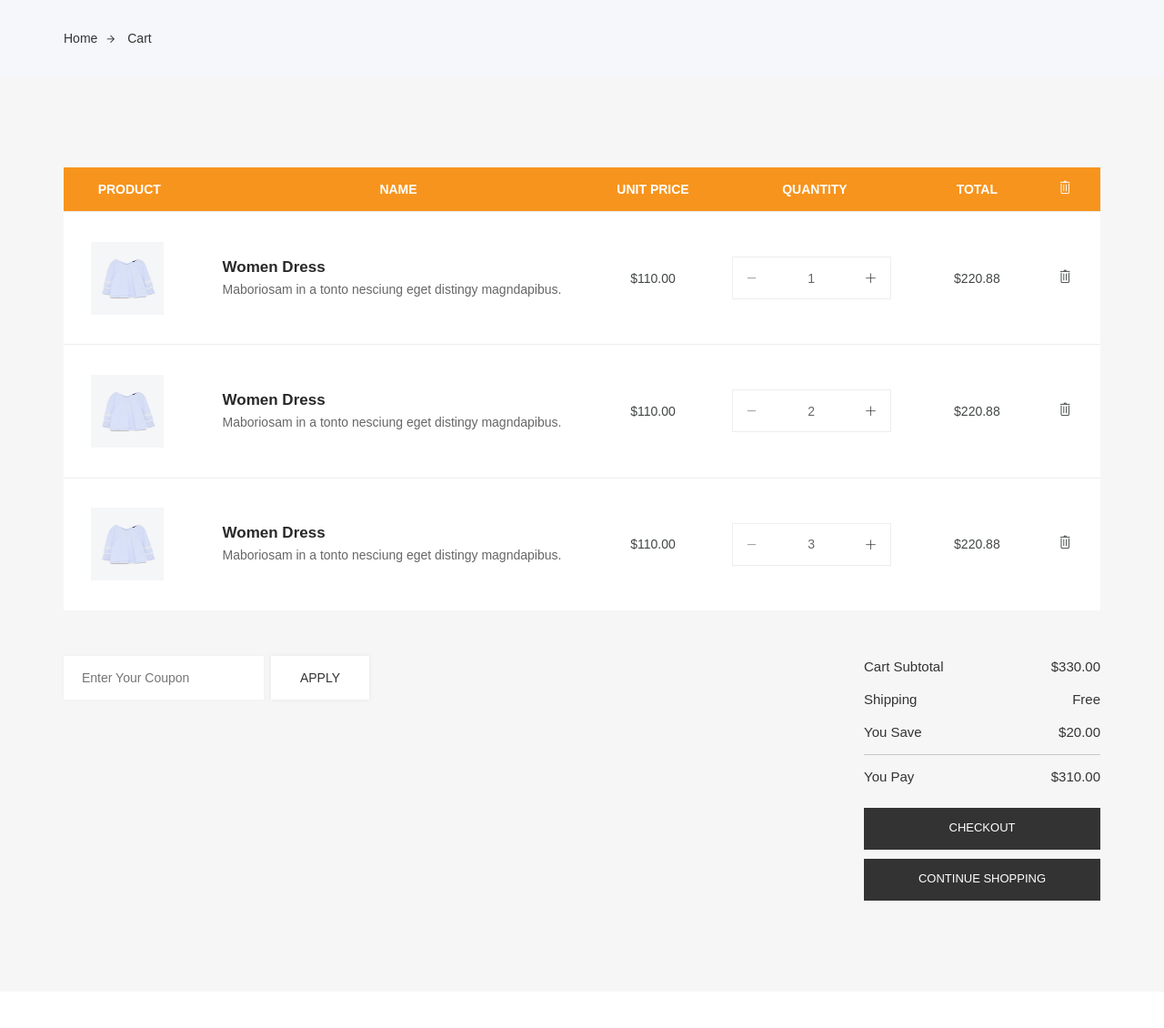
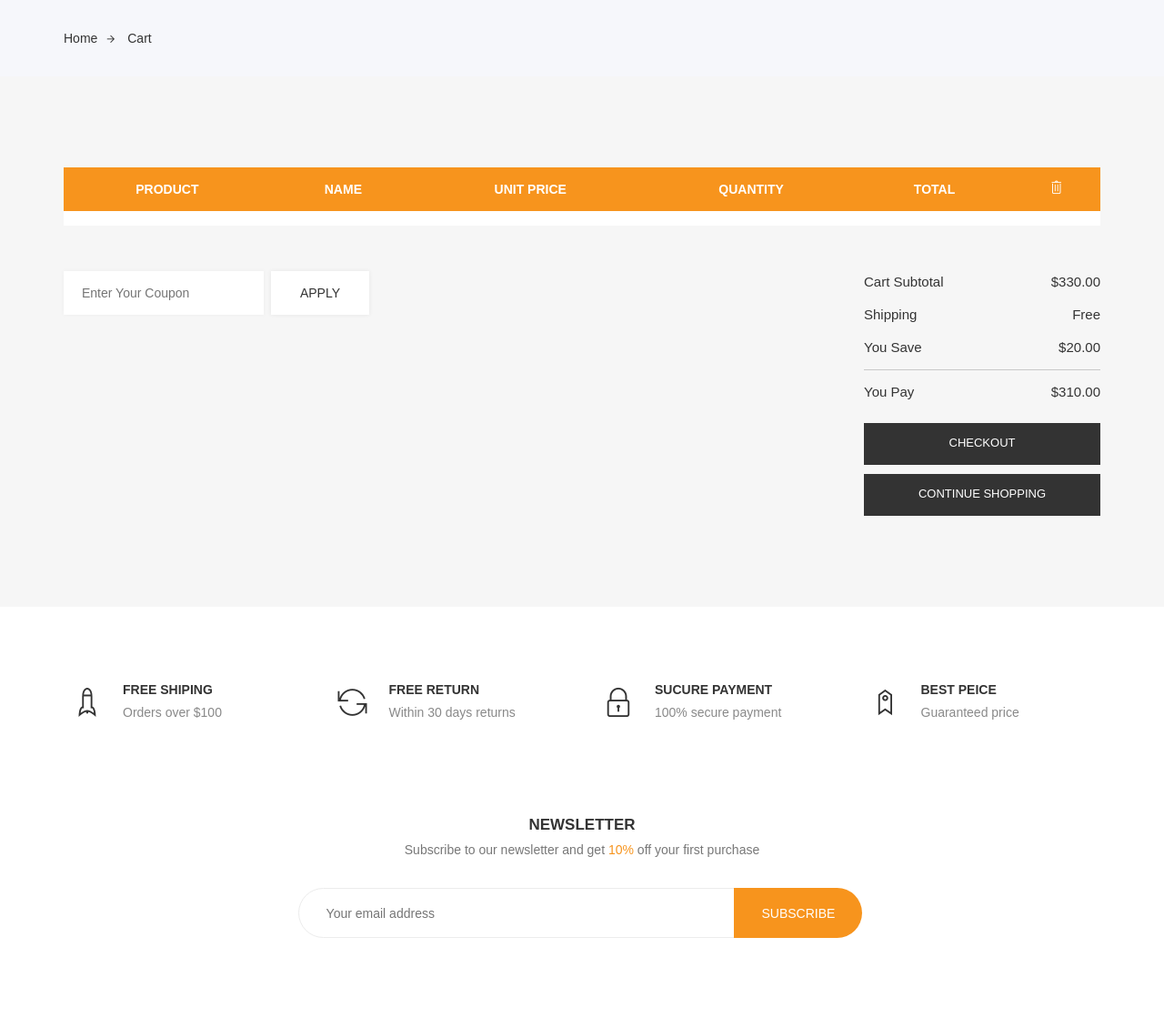
Before and after one commit to r4mi4/django_shop, a Django app: page /cart/ in a window 1280 px wide. Shown: the part 224-1354 px from the top of the page at 91% size. Run offline with Django 3.2, Linux system fonts and the light colour scheme; lists and menus that the app fills with data are empty; some libraries are stand-ins or nearby versions.

Commit message:
add cart class in  cart app for using session

```diff
--- /dev/null
+++ b/cart/cart.py
@@ -0,0 +1,45 @@
+from shop.models import Product
+
+CART_SESSION_ID = 'cart'
+
+
+class Cart:
+    def __init__(self, request):
+        self.session = request.session
+        cart = self.session.get(CART_SESSION_ID)
+        if not cart:
+            cart = self.session[CART_SESSION_ID] = {}
+        self.cart = cart
+
+    def __iter__(self):
+        product_ids = self.cart.keys()
+        products = Product.objects.filter(id__in=product_ids)
+        cart = self.cart.copy()
+        for product in products:
+            cart[str(product.id)]['product'] = product
+        for item in cart.values():
+            item['total_price'] = int(item['price']) * item['quantity']
+            yield item
+
+    def add(self, product, quantity):
+        product_id = str(product.id)
+        if product_id not in self.cart:
+            self.cart[product_id] = {'quantity': 0, 'price': str(product.price)}
+        self.cart[product_id]['quantity'] += quantity
+        self.save()
+
+    def save(self):
+        self.session.modified = True
+
+    def get_total_price(self):
+        return sum(int(item['price']) * item['quantity'] for item in self.cart.values())
+
+    def remove(self, product):
+        product_id = str(product.id)
+        if product_id in self.cart:
+            del self.cart[product_id]
+            self.save()
+
+    def clear(self):
+        del self.session[CART_SESSION_ID]
+        self.save()
--- a/cart/templates/cart/cart.html
+++ b/cart/templates/cart/cart.html
@@ -37,10 +37,11 @@
 							</tr>
 						</thead>
 						<tbody>
+						{% for item in cart %}
 							<tr>
 								<td class="image" data-title="No"><img src="{% static 'frontend/images/products/p1.jpg' %}" alt="#"></td>
 								<td class="product-des" data-title="Description">
-									<p class="product-name"><a href="#">Women Dress</a></p>
+									<p class="product-name"><a href="#">{{ item.product }}</a></p>
 									<p class="product-des">Maboriosam in a tonto nesciung eget  distingy magndapibus.</p>
 								</td>
 								<td class="price" data-title="Price"><span>$110.00 </span></td>
@@ -63,58 +64,7 @@
 								<td class="total-amount" data-title="Total"><span>$220.88</span></td>
 								<td class="action" data-title="Remove"><a href="#"><i class="ti-trash remove-icon"></i></a></td>
 							</tr>
-							<tr>
-								<td class="image" data-title="No"><img src="{% static 'frontend/images/products/p1.jpg' %}" alt="#"></td>
-								<td class="product-des" data-title="Description">
-									<p class="product-name"><a href="#">Women Dress</a></p>
-									<p class="product-des">Maboriosam in a tonto nesciung eget  distingy magndapibus.</p>
-								</td>
-								<td class="price" data-title="Price"><span>$110.00 </span></td>
-								<td class="qty" data-title="Qty"><!-- Input Order -->
-									<div class="input-group">
-										<div class="button minus">
-											<button type="button" class="btn btn-primary btn-number" disabled="disabled" data-type="minus" data-field="quant[2]">
-												<i class="ti-minus"></i>
-											</button>
-										</div>
-										<input type="text" name="quant[2]" class="input-number"  data-min="1" data-max="100" value="2">
-										<div class="button plus">
-											<button type="button" class="btn btn-primary btn-number" data-type="plus" data-field="quant[2]">
-												<i class="ti-plus"></i>
-											</button>
-										</div>
-									</div>
-									<!--/ End Input Order -->
-								</td>
-								<td class="total-amount" data-title="Total"><span>$220.88</span></td>
-								<td class="action" data-title="Remove"><a href="#"><i class="ti-trash remove-icon"></i></a></td>
-							</tr>
-							<tr>
-								<td class="image" data-title="No"><img src="{% static 'frontend/images/products/p1.jpg' %}" alt="#"></td>
-								<td class="product-des" data-title="Description">
-									<p class="product-name"><a href="#">Women Dress</a></p>
-									<p class="product-des">Maboriosam in a tonto nesciung eget  distingy magndapibus.</p>
-								</td>
-								<td class="price" data-title="Price"><span>$110.00 </span></td>
-								<td class="qty" data-title="Qty"><!-- Input Order -->
-									<div class="input-group">
-										<div class="button minus">
-											<button type="button" class="btn btn-primary btn-number" disabled="disabled" data-type="minus" data-field="quant[3]">
-												<i class="ti-minus"></i>
-											</button>
-										</div>
-										<input type="text" name="quant[3]" class="input-number"  data-min="1" data-max="100" value="3">
-										<div class="button plus">
-											<button type="button" class="btn btn-primary btn-number" data-type="plus" data-field="quant[3]">
-												<i class="ti-plus"></i>
-											</button>
-										</div>
-									</div>
-									<!--/ End Input Order -->
-								</td>
-								<td class="total-amount" data-title="Total"><span>$220.88</span></td>
-								<td class="action" data-title="Remove"><a href="#"><i class="ti-trash remove-icon"></i></a></td>
-							</tr>
+						{% endfor %}
 						</tbody>
 					</table>
 					<!--/ End Shopping Summery -->
--- a/cart/urls.py
+++ b/cart/urls.py
@@ -1,7 +1,7 @@
 from django.urls import path
 from . import views
 
-app_name = 'shop'
+app_name = 'cart'
 
 urlpatterns = [
     path('', views.cart, name='cart'),
--- a/cart/views.py
+++ b/cart/views.py
@@ -1,5 +1,7 @@
 from django.shortcuts import render
+from .cart import Cart
 
 
 def cart(request):
-    return render(request, 'cart/cart.html')
+    cart = Cart(request)
+    return render(request, 'cart/cart.html', {'cart': cart})
```
